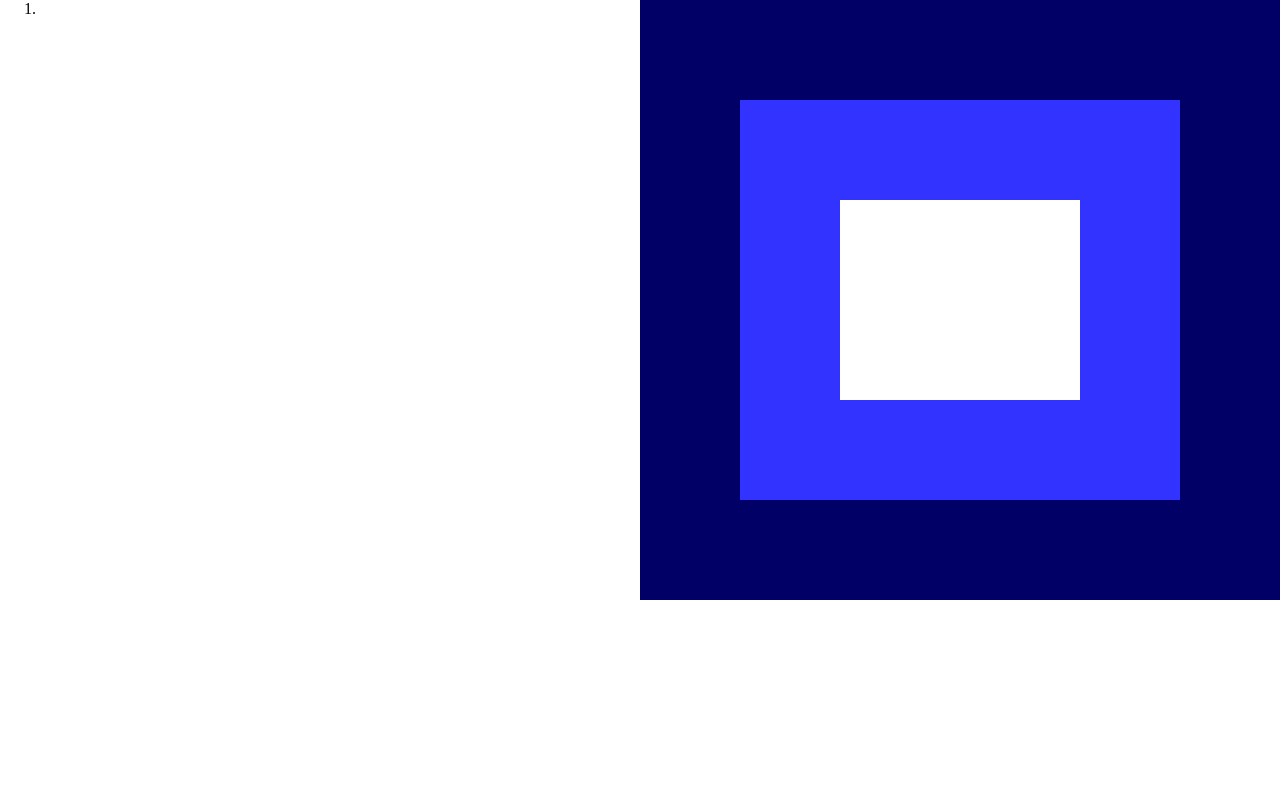
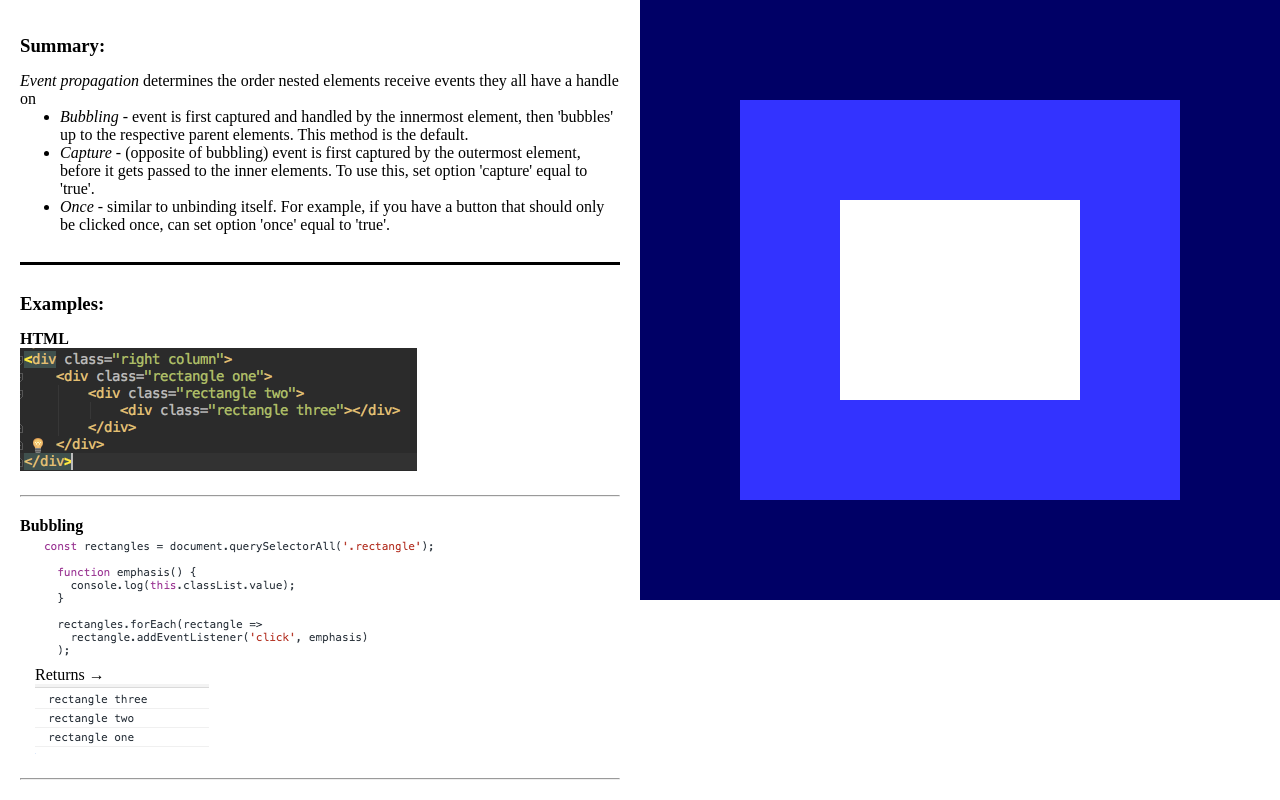
Before and after one commit to sdossland/Play-with-event-capture-propagation-bubbling-and-once, a plain HTML site: page index.html in a window 1280 px wide. Drawn offline with Linux system fonts and the light colour scheme.

Commit message:
insert images, initiate capture code

```diff
--- a/index.html
+++ b/index.html
@@ -8,10 +8,47 @@
 </head>
 <body>
 <div class="left column">
-    <ol>
-        <li></li>
-    </ol>
-</div>
+    <div class="wrapper">
+        <h3>Summary:</h3>
+        <p><em>Event propagation</em> determines the order nested elements receive events they all have a handle on</p>
+        <ul>
+            <li>
+                <p><em>Bubbling -</em> event is first captured and handled by the innermost element, then 'bubbles' up to the respective parent elements. This method is the default.</p>
+            </li>
+            <li>
+                <p><em>Capture -</em> (opposite of bubbling) event is first captured by the outermost element, before it gets passed to the inner elements. To use this, set option 'capture' equal to 'true'.</p>
+            </li>
+            <li>
+                <p><em>Once -</em> similar to unbinding itself. For example, if you have a button that should only be clicked once, can set option 'once' equal to 'true'.</p>
+            </li>
+        </ul>
+        <hr class="thickSeparator" />
+        <h3>Examples:</h3>
+        <p class="subtitle">HTML</p>
+        <img src="htmlCode.png" />
+        <hr class="thinSeparator" />
+        <p class="subtitle">Bubbling</p>
+        <div class="content">
+            <img src="bubblingCode.png" />
+            <p>Returns &#8594 </p>
+            <img src="bubblingReturn.png" />
+        </div>
+        <hr class="thinSeparator" />
+        <p class="subtitle">Capture</p>
+        <div class="content">
+            <img src="captureCode.png" />
+            <p>Returns &#8594 </p>
+            <img src="captureReturn.png" />
+        </div>
+        <hr class="thinSeparator" />
+        <p class="subtitle">Stop Propagation on Capture</p>
+        <div class="content">
+            <img src="stopPropCaptureCode.png" />
+            <p>Returns &#8594 </p>
+            <img src="stopPropCaptureReturn.png" />
+        </div>
+    </div>
+    </div>
 <div class="right column">
     <div class="rectangle one">
         <div class="rectangle two">
--- a/logic.js
+++ b/logic.js
@@ -6,11 +6,12 @@ document.addEventListener("DOMContentLoaded", function () {
   const rectangles = document.querySelectorAll('.rectangle');
 
   function emphasis(e) {
-    console.log();
+    console.log(this.classList.value);
+    e.stopPropagation();
   }
 
   rectangles.forEach(rectangle =>
-    rectangle.addEventListener('click', emphasis)
-  )
+    rectangle.addEventListener('click', emphasis, { capture: true })
+  );
 
 });
--- a/style.css
+++ b/style.css
@@ -8,9 +8,14 @@
 }
 .left {
     float: left;
+    overflow: scroll;
 }
 .right {
     float: right;
+    position: fixed;
+}
+.wrapper {
+    padding: 20px;
 }
 .rectangle {
     padding: 100px;
@@ -24,3 +29,21 @@
 .three {
     background-color: #fff;
 }
+h3 {
+    margin: 15px 0;
+}
+.thickSeparator {
+    height: 1px;
+    border: 1px solid #000;
+    background-color: #000;
+    margin: 28px 0;
+}
+.thinSeparator {
+    margin: 20px 0;
+}
+.subtitle {
+    font-weight: 900;
+}
+.content {
+    padding-left: 15px;
+}
```
Also changed, not shown: bubblingCode.png (added), bubblingReturn.png (added), captureCode.png (added), captureReturn.png (added), htmlCode.png (added), stopPropCaptureCode.png (added), stopPropCaptureReturn.png (added).
